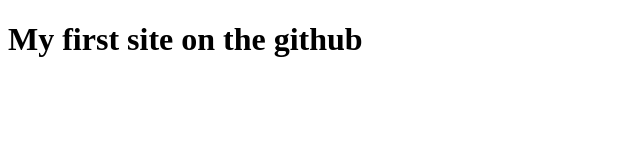
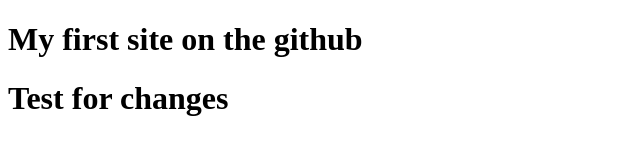
Before and after one commit to Cigan12/cigan12.github.io, a plain HTML site: page index.html in a window 1280 px wide. Shown: the whole page, without its empty margins (0-640 px from the left). Drawn offline with Linux system fonts and the light colour scheme.

Commit message:
TestForChanges

```diff
--- a/index.html
+++ b/index.html
@@ -5,5 +5,6 @@
 </head>
 <body>
     <h1>My first site on the github</h1>
+    <h1>Test for changes</h1>
 </body>
 </html>
```
